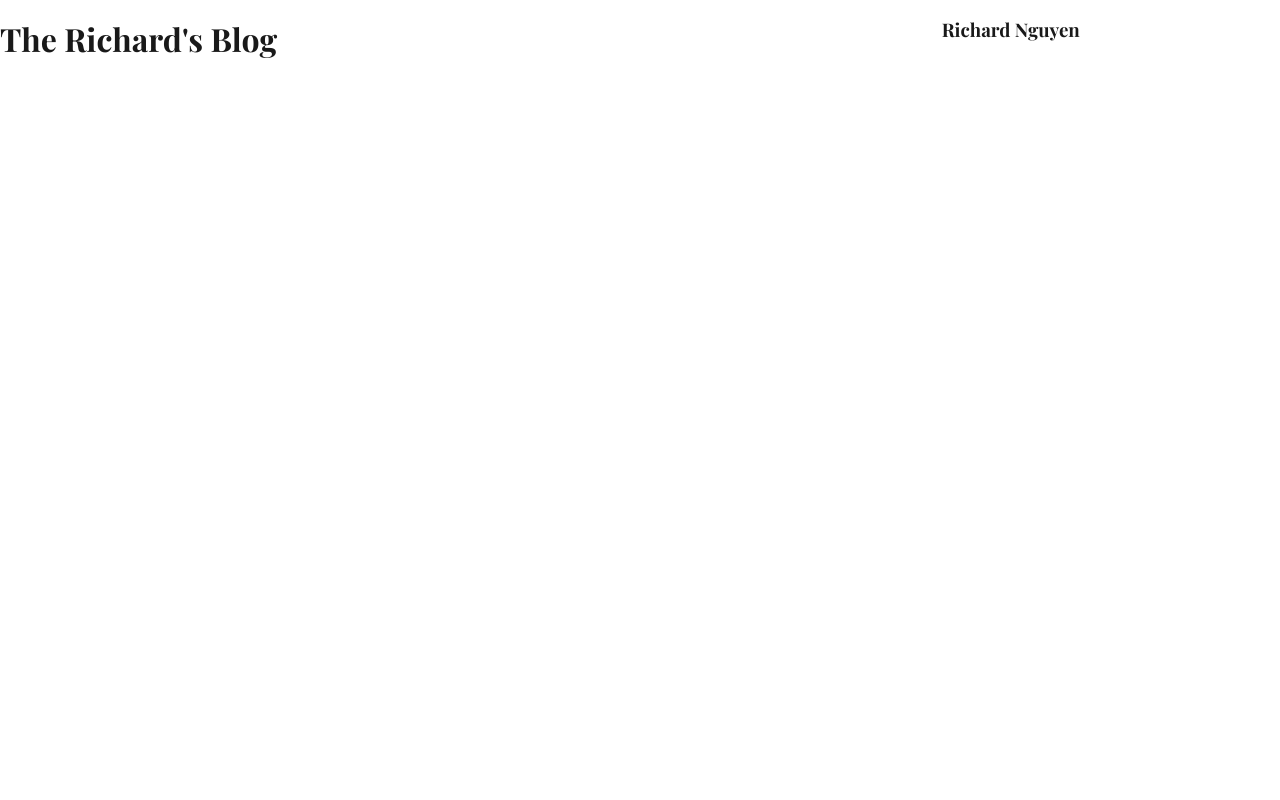
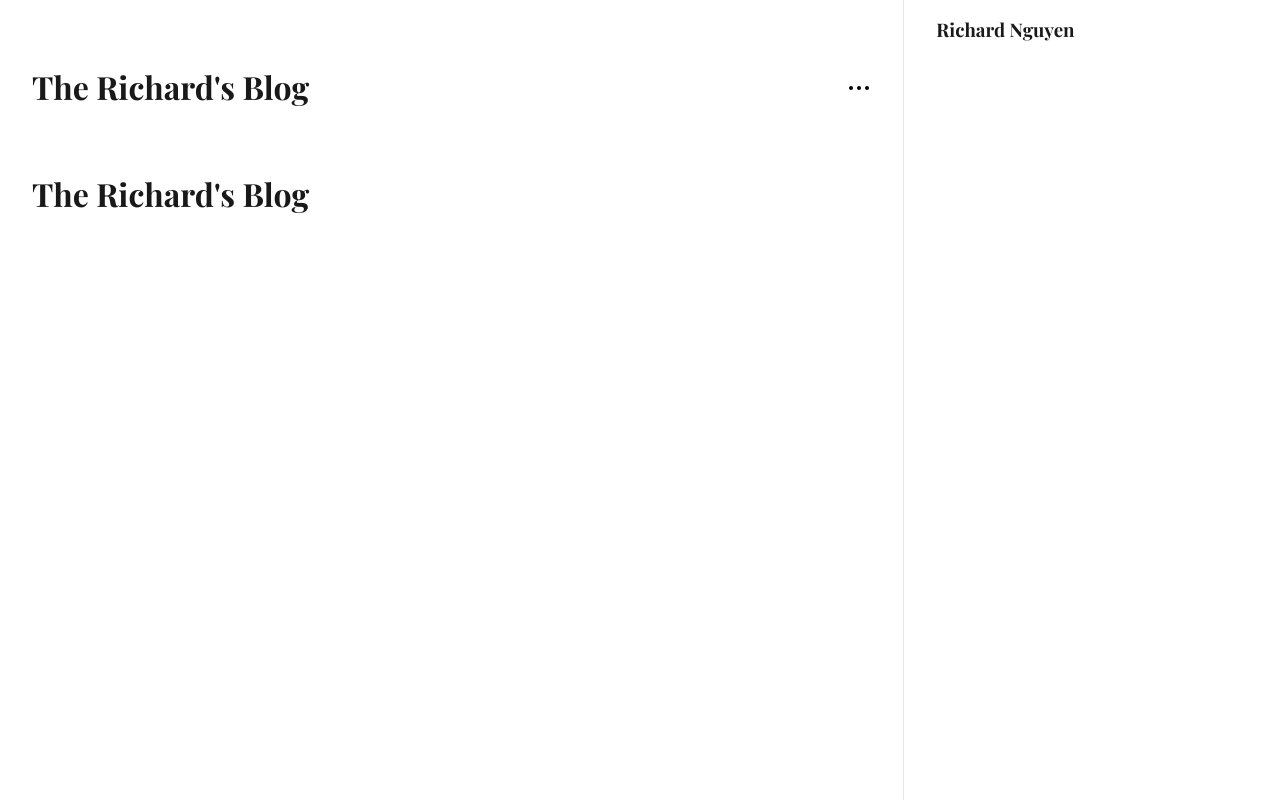
Before and after one commit to richardnguyen99/therichardblog, a Gatsby site: page / in a window 1280 px wide. Built offline with nearby package versions, Linux system fonts and the light colour scheme; Gatsby itself is replaced by a stand-in of ours; a web font is replaced by a local one.

Commit message:
Add title bar

```diff
--- a/src/components/Content/style.tsx
+++ b/src/components/Content/style.tsx
@@ -5,8 +5,21 @@
  */
 import styled from "styled-components";
 
+export const StyledContentTitleBar = styled.div`
+  display: flex;
+  flex-wrap: nowrap;
+  justify-content: flex-end;
+  align-items: center;
+  margin: 3rem 0rem;
+`;
+
+export const StyledContentTitle = styled.h1`
+  flex: 1 1 auto;
+`;
+
 export const StyledContent = styled.main`
   max-width: 1100px;
-  width: calc(100% - 300px);
+  width: calc(100% - 394px);
   flex: 1 1 auto;
+  padding: 0rem 2rem;
 `;
--- a/src/components/SideBar/style.tsx
+++ b/src/components/SideBar/style.tsx
@@ -13,9 +13,9 @@ const StyledBaseSideBar = styled.div`
 `;
 
 export const StyledRightSideBar = styled(StyledBaseSideBar)`
-  border-left: 1px rgba(230, 230, 230, 1);
+  border-left: 1px solid rgba(230, 230, 230, 1);
 `;
 
 export const StyledLeftSideBar = styled(StyledBaseSideBar)`
-  border-right: 1px rgba(230, 230, 230, 1);
+  border-right: 1px solid rgba(230, 230, 230, 1);
 `;
--- /dev/null
+++ b/src/components/svg/MenuDot.tsx
@@ -0,0 +1,28 @@
+/**
+ * React component for 3-horizontal-dots SVG
+ *
+ * @author Richard Nguyen <richard.ng0616@gmail.com>
+ */
+import * as React from "react";
+
+import { SVGProps } from "./type";
+
+const MenuDot16: React.FC = () => (
+  <svg xmlns="http://www.w3.org/2000/svg" viewBox="0 0 16 16" width="16" height="16">
+    <path d="M8 9a1.5 1.5 0 100-3 1.5 1.5 0 000 3zM1.5 9a1.5 1.5 0 100-3 1.5 1.5 0 000 3zm13 0a1.5 1.5 0 100-3 1.5 1.5 0 000 3z"></path>
+  </svg>
+);
+
+const MenuDot24: React.FC = () => (
+  <svg xmlns="http://www.w3.org/2000/svg" viewBox="0 0 24 24" width="24" height="24">
+    <path
+      fillRule="evenodd"
+      d="M6 12a2 2 0 11-4 0 2 2 0 014 0zm8 0a2 2 0 11-4 0 2 2 0 014 0zm6 2a2 2 0 100-4 2 2 0 000 4z"></path>
+  </svg>
+);
+
+const MenuDot: React.FC<SVGProps> = ({ size }) => {
+  return size === "16" ? <MenuDot16 /> : <MenuDot24 />;
+};
+
+export default MenuDot;
--- /dev/null
+++ b/src/components/svg/index.ts
@@ -0,0 +1,11 @@
+/**
+ * Index file for <SVG /> components
+ */
+
+import MenuDot from "./MenuDot";
+
+const exported = Object.assign("SVG", {
+  MenuDot: MenuDot,
+});
+
+export default exported;
--- /dev/null
+++ b/src/components/svg/type.ts
@@ -0,0 +1,11 @@
+/**
+ * Type definitions for <SVG /> components
+ *
+ * @author Richard Nguyen <richard.ng0616@gmail.com>
+ */
+
+export interface SVGProps {
+  size: "16" | "24";
+
+  [key: string]: any;
+}
--- a/src/pages/index.tsx
+++ b/src/pages/index.tsx
@@ -9,12 +9,18 @@ import Container from "@components/Container";
 import Content from "@components/Content";
 import SEO from "@components/SEO";
 import SideBar from "@components/SideBar";
+import { StyledContentTitleBar, StyledContentTitle } from "@components/Content/style";
+import SVG from "@components/svg";
 
 const Index: React.FC = () => {
   return (
     <Container.Main>
       <SEO title="Home" description="The Richard's blog home page" />
       <Content>
+        <StyledContentTitleBar>
+          <StyledContentTitle>The Richard&apos;s Blog</StyledContentTitle>
+          <SVG.MenuDot size="24" />
+        </StyledContentTitleBar>
         <h1>The Richard&apos;s Blog</h1>
       </Content>
       <SideBar position="right">
```
